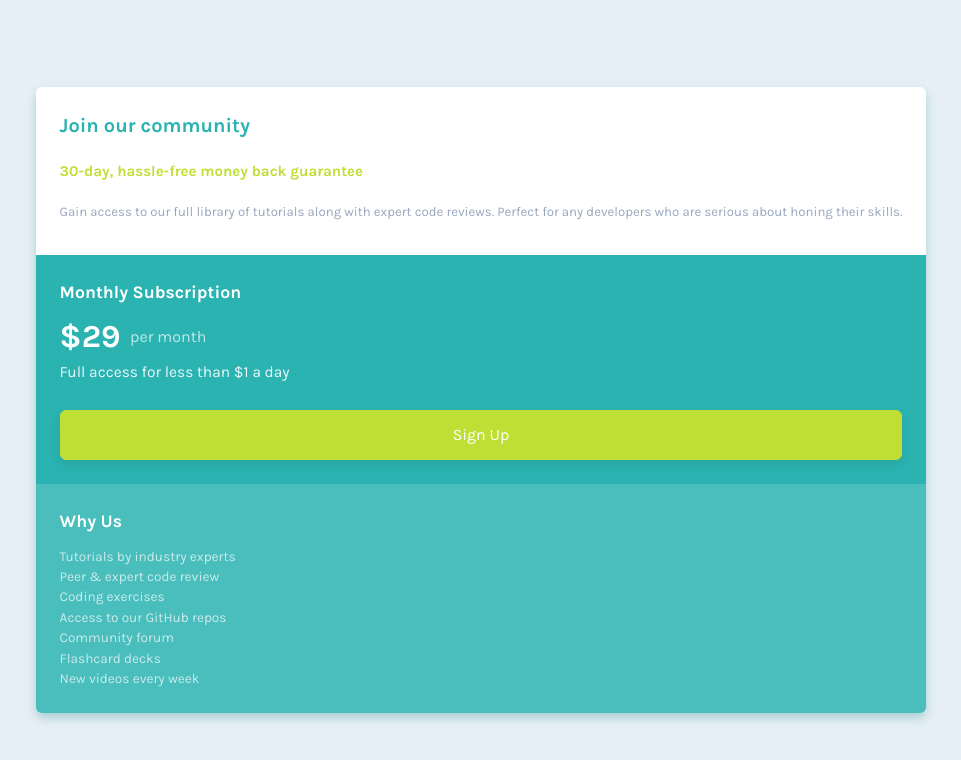
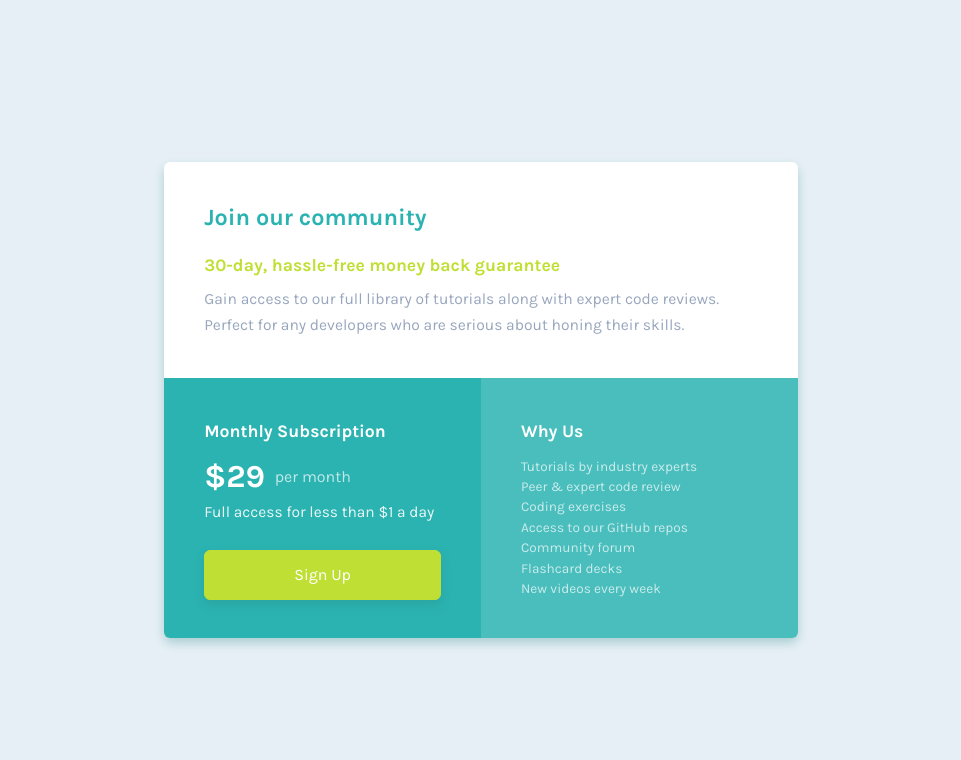
Before and after one commit to siavhnz/single-price-gird, a plain HTML site: page index.html in a window 1280 px wide. Shown: the whole page, without its empty margins (159-1120 px from the left). Drawn offline with Linux system fonts and the light colour scheme.

Commit message:
desktop design added

```diff
--- a/assets/styles/main.css
+++ b/assets/styles/main.css
@@ -144,3 +144,47 @@ body {
     font-weight: var(--font-regular);
     color: hsla(0, 0% , 100%, 0.7);
 }
+
+@media screen and (min-width: 40em) {
+    .price-grid {
+        max-width: 39.6rem;
+        display: grid;
+        grid-template: auto auto / 1fr 1fr ;
+    }
+
+    .price-grid .info,
+    .price-grid .subscription,
+    .price-grid .why-us {
+        padding: 2.5rem;
+        padding-bottom: 2.369rem;
+    }
+
+    .price-grid .info {
+        grid-area: 1 / 1 / 2 / -1;
+        padding-bottom: 2.125rem;
+        padding-top: 2.369rem;
+    }
+
+
+    .price-grid .info .title{
+        font-size: 1.46rem;
+    }
+
+    .price-grid .info .sub-title{
+        font-size: 1.1rem;
+    }
+
+    .price-grid .info .desc{
+        font-size: 0.9775rem;
+        margin-top: 0.2rem;
+    }
+
+    .border-radius-ls-left {
+        border-bottom-left-radius: var(--border-radius);
+    }
+    .border-radius-ls-bottom {
+        border-radius: 0%;
+        border-bottom-right-radius: var(--border-radius);
+    }
+
+}
```
